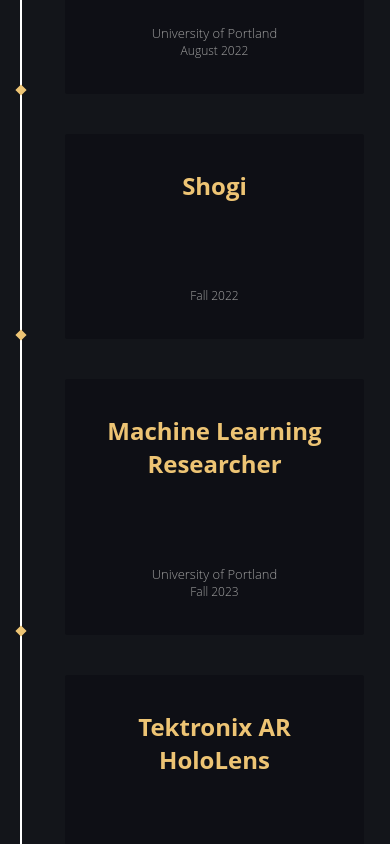
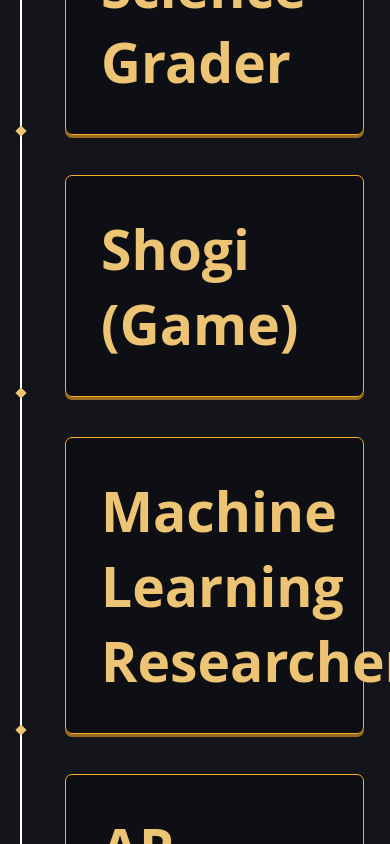
Before and after one commit to Matttran7/matttran7.github.io, a React (Create React App) app in the folder my-portfolio/: page / in a window 390 px wide. Shown: the part 1180-2024 px from the top of the page. Built offline with nearby package versions, Linux system fonts and the light colour scheme.

Commit message:
new timeline div buttons
and some middle header color change

```diff
--- a/my-portfolio/src/Components/MiddleHeader/MiddleHeader.module.css
+++ b/my-portfolio/src/Components/MiddleHeader/MiddleHeader.module.css
@@ -22,13 +22,13 @@
 
 .titleText {
   font-weight: bold;
-  font-size: calc(var(--size) * 0.35);
-  color: #edc474;
+  font-size: calc(var(--size) * 0.3);
+  color: #585e75;
 }
 
 .emailText {
   font-size: calc(var(--size) * 0.085);
-  color: #ead2a3;
+  color: #424657;
   margin-top: 0.5rem;
   transition: .3s ease;
   cursor: pointer;
--- a/my-portfolio/src/Components/Timeline.css
+++ b/my-portfolio/src/Components/Timeline.css
@@ -54,12 +54,25 @@ body {
 }
 
 .timeline ul li div {
+  z-index: 10;
   position: relative;
   bottom: 0;
-  width: 400px;
+  width: fit-content;
   padding: 35px;
+  transition: all 0.3s ease;
   background: #06060b50;
-  transition: all 0.3s ease;
+  border: 1px solid #fcad26;
+  border-bottom: 1px solid #fcad26;
+  box-shadow: 0 3px #fcae2692;
+  border-radius: 7px;
+}
+.timeline ul li div:hover {
+  top: 3px;
+  box-shadow: 0 3px #fcae2692;
+}
+.timeline ul li div:active {
+  top: 6px;
+  box-shadow: inset 0 0 0 #df9517;
 }
 
 .content {
@@ -74,10 +87,12 @@ body {
 
 .timeline ul li:nth-child(odd) div {
   left: 45px;
+  text-align: left;
 }
 
 .timeline ul li:nth-child(even) div {
-  left: -439px;
+  left: -479px;
+  text-align: right;
 }
 
 time {
@@ -128,7 +143,7 @@ time {
 .Title-card {
   color: #edc474;
   padding-bottom: 0px;
-  font-size: 24px;
+  font-size: clamp(50px,calc(50px + 3vw),80px);
   font-weight: bold;
 }
 
@@ -150,23 +165,32 @@ time {
 
 /* GENERAL MEDIA QUERIES
 –––––––––––––––––––––––––––––––––––––––––––––––––– */
-@media screen and (max-width: 900px) {
+@media screen and (max-width: 1200px) {
   .timeline ul li div {
     width: 250px;
   }
   .timeline ul li:nth-child(even) div {
     left: -289px;
   }
+  .Title-card {
+    font-size: clamp(20px,calc(20px + 3vw),80px);
+  }
 }
 
-@media screen and (max-width: 600px) {
+@media screen and (max-width: 768px) {
   .timeline ul li {
     margin-left: 20px;
   }
+  /*====================================*/
   .timeline ul li div {
     width: calc(100vw - 91px);
   }
+  /*====================================*/
   .timeline ul li:nth-child(even) div {
+    left: 45px;
+    text-align: left;
+  }
+  .timeline ul li:nth-child(odd) div {
     left: 45px;
   }
   .timeline ul li:nth-child(even) div::before {
@@ -174,4 +198,7 @@ time {
     border-width: 8px 16px 8px 0;
     border-color: transparent #ffffff transparent transparent;
   }
+  .Title-card{
+    font-size: clamp(24px,calc(24px + 8vw),60px);
+  }
 }
--- a/my-portfolio/src/Components/Timeline.js
+++ b/my-portfolio/src/Components/Timeline.js
@@ -41,9 +41,9 @@ function Timeline() {
   // [ TITLE , COMPANY , DESCRIPTION, DATE, IMAGE, ICONS]
   const EventList = [
     ["Computer Science Grader", "University of Portland", "Graded and tutored for 'Analysis of Algorithms' & 'Intro to Computer Science'", "August 2022", null, [faJava]],
-    ["Shogi", null, "Developer for a mobile game 'Shogi'", "Fall 2022", null, [faAndroid, faJava]],
+    ["Shogi (Game)", null, "Developer for a mobile game 'Shogi'", "Fall 2022", null, [faAndroid, faJava]],
     ["Machine Learning Researcher", "University of Portland", "Developed an AI system for constructing agents that emulate natural animal behavior", "Fall 2023", `${process.env.PUBLIC_URL}/images/mlresearch.png`, [faHashtag, faPython, faDatabase]],
-    ["Tektronix AR HoloLens", "Tektronix", "Developed an augmented reality data visualization tool to display electromagnetic waves", "Fall 2023", null, [faPython, faDatabase]],
+    ["AR HoloLens", "Tektronix", "Developed an augmented reality data visualization tool to display electromagnetic waves", "Fall 2023", null, [faPython, faDatabase]],
     ["Project Finder", null, null, "Present", null, [faReact, faNodeJs, faDatabase]],
     ["Software Engineer I", "Framatome", "null", "Present", `${process.env.PUBLIC_URL}/images/framatome.jpg`, [faHashtag, faPython]],
   ];
@@ -78,10 +78,6 @@ function Timeline() {
             <div className="content">
               <h2 className='Title-card'>{event[0]}</h2>
             </div>
-            <div className="time">
-              {event[1] && <p className='company-card'>{event[1]}</p>}
-              {event[3] && <p className='date-card'>{event[3]}</p>}
-            </div>
           </li>
         ))}
         <div style={{ clear: 'both' }}></div>
--- a/my-portfolio/src/Components/popup/Popup.css
+++ b/my-portfolio/src/Components/popup/Popup.css
@@ -145,12 +145,13 @@
 }
 
 /* Text styles */
-.Title-card {
+.pop-Title-card {
   padding-bottom: 10px;
   font-size: 24px;
   font-weight: bold;
   margin-top: 0;
   margin-bottom: 15px;
+  color: #edc474;
 }
 
 .description-card {
--- a/my-portfolio/src/Components/popup/Popup.js
+++ b/my-portfolio/src/Components/popup/Popup.js
@@ -8,7 +8,7 @@ function Popup({ event, onClose, page, onNextPage, onPrevPage }) {
       <div className="popup-content" onClick={(e) => e.stopPropagation()}>
         <div className="popup-inner">
           <div className="page-content">
-            <h2 className='Title-card'>{event[0]}</h2>
+            <h2 className='pop-Title-card'>{event[0]}</h2>
             {page === 1 ? (
               <>
                 {event[2] && <p className='description-card'>{event[2]}</p>}
```
